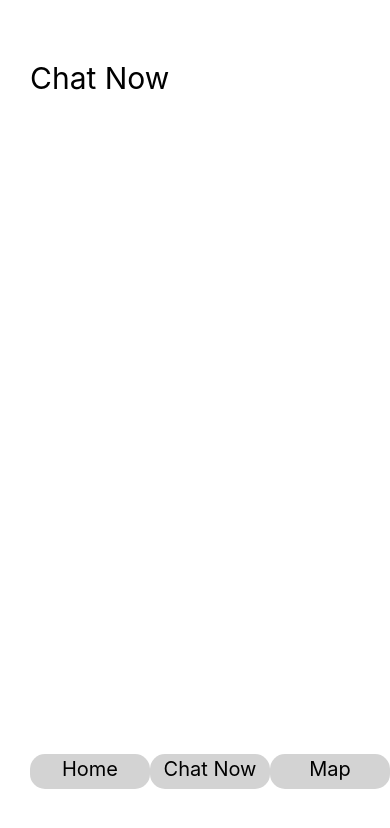
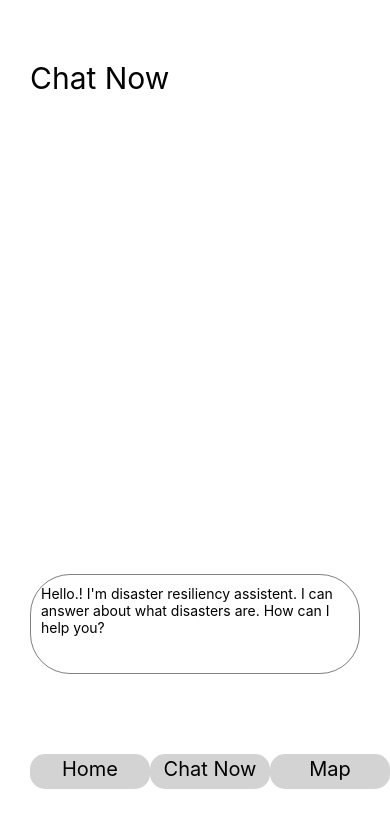
Before and after one commit to santhiraju4u/Disaster-Resiliency-Project, a React Native app: screen / in a window 390 px wide. Shown: the top 828 px of the page. Built offline with nearby package versions, Linux system fonts and the light colour scheme; what react-native would draw is missing.

Commit message:
TextInput field added for chatting

```diff
--- a/screens/ChatScreen.js
+++ b/screens/ChatScreen.js
@@ -1,5 +1,5 @@
 import React from 'react';
-import { View, Text, StyleSheet, Button, TouchableOpacity } from 'react-native';
+import { View, Text, StyleSheet, Button, TouchableOpacity, TextInput } from 'react-native';
 import { Colors } from 'react-native/Libraries/NewAppScreen';
 import AppTabs from '../components/appTabs'
 
@@ -10,6 +10,14 @@ const ChatScreen = props => {
                 <Text style={styles.textHeading}>Chat Now</Text>
             </View>
             <TouchableOpacity style={styles.buttonContainer}>
+                <View>
+                    <TextInput
+                        style={styles.textInput}
+
+                        autoCapitalize = "characters"
+                        multiline
+                        placeholder = "Hello.! I'm disaster resiliency assistent. I can answer about what disasters are. How can I help you?"></TextInput>
+                </View>
                 <View style={styles.button} >
                     <Text style={styles.buttonText}>Send</Text>
                 </View>
@@ -32,11 +40,22 @@ const styles = StyleSheet.create({
     buttonContainer: {
         flex:1,
         justifyContent: 'flex-end',
+
+    },
+    textInput: {
+        marginBottom: 10,
+        height: 100,
+        borderColor: 'gray',
+        borderWidth: 1 ,
+        borderRadius: 40,
+        padding: 10,
+
     },
     button: {
+
         backgroundColor: Colors.primary,
         paddingVertical: 12,
-        marginBottom: 36,
+        marginBottom: 10,
         borderRadius: 40,
     },
     buttonText: {
```
